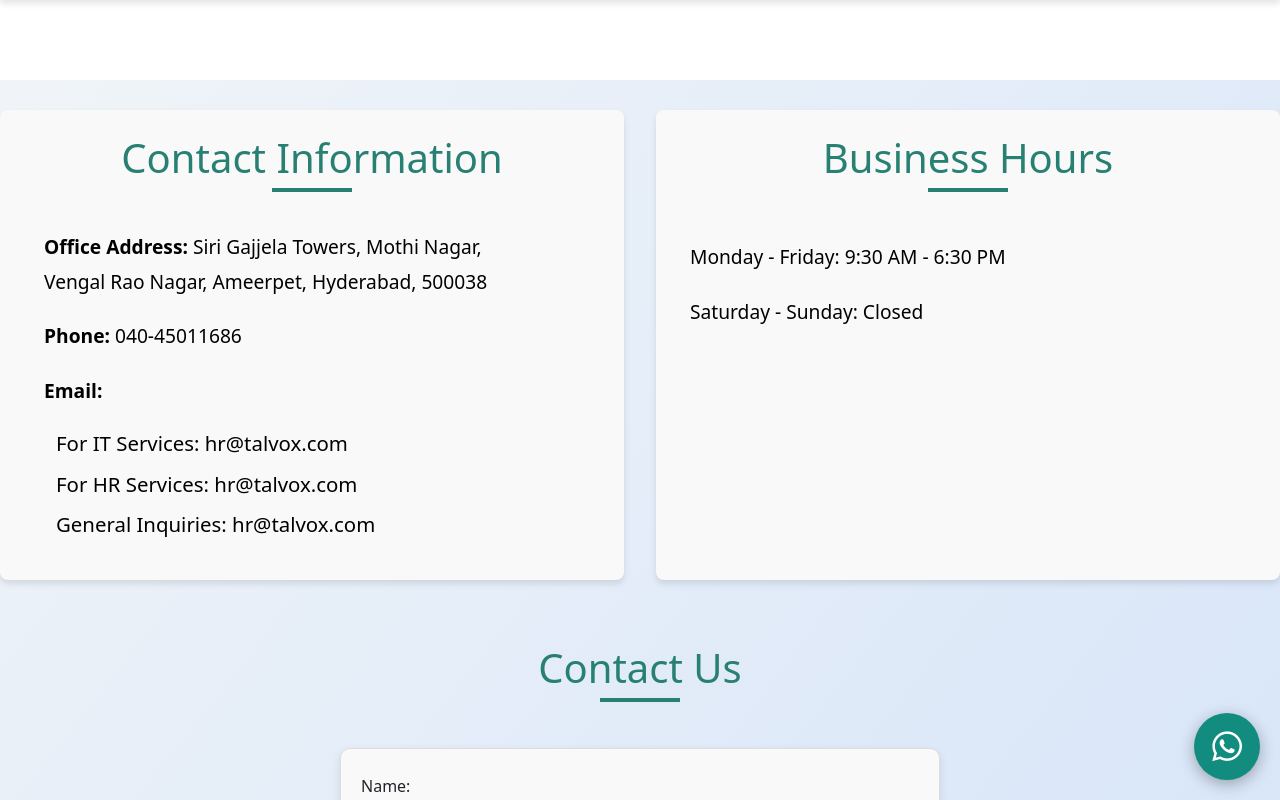
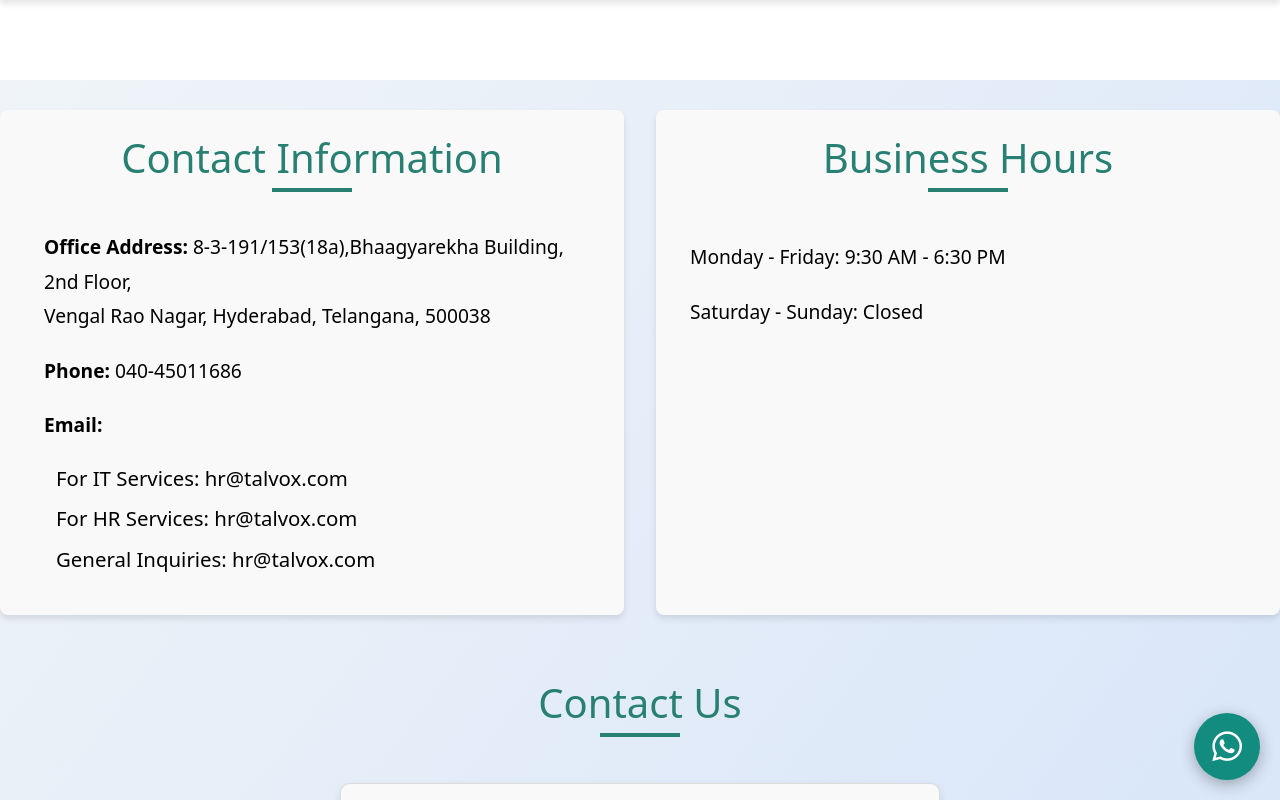
Before and after one commit to Adityapanda51/talvox-website, a React (Create React App) app: page /contact in a window 1280 px wide. Shown: the top 800 px of the page. Built offline with nearby package versions, Linux system fonts and the light colour scheme.

Commit message:
Address change in contact-us page,footer and googlemap address on footer

```diff
--- a/src/components/ContactUs/ContactUs.js
+++ b/src/components/ContactUs/ContactUs.js
@@ -67,9 +67,9 @@
               <h2>Contact Information</h2>
             </div>
             <p>
-              <strong>Office Address:</strong> Siri Gajjela Towers, Mothi Nagar,
+              <strong>Office Address:</strong> 8-3-191/153(18a),Bhaagyarekha Building, 2nd Floor,
               <br />
-              Vengal Rao Nagar, Ameerpet, Hyderabad, 500038
+              Vengal Rao Nagar, Hyderabad, Telangana, 500038
             </p>
             <p>
               <strong>Phone:</strong> 040-45011686
--- a/src/components/Footer/Footer.js
+++ b/src/components/Footer/Footer.js
@@ -49,8 +49,8 @@
         <div className="footer-section contact-us">
           <h3>Contact Us</h3>
           <p>
-            <strong>Office Address:</strong> Siri Gajjela Towers, Mothi Nagar,
-            <br></br>Vengal Rao Nagar,<br></br>Ameerpet,<br></br>Hyderabad,
+            <strong>Office Address:</strong><br></br> 8-3-191/153(18a),<br></br> Bhaagyarekha Building, 2nd Floor,
+            <br></br>Vengal Rao Nagar,<br></br>Hyderabad, Telangana,
             500038
           </p>
           <p>
@@ -119,7 +119,10 @@
           <h3>Our Location</h3>
           <iframe
             title="Google Map"
-            src="https://www.google.com/maps/embed?pb=!1m18!1m12!1m3!1d3806.3781214910005!2d78.4375238755518!3d17.441607083454855!2m3!1f0!2f0!3f0!3m2!1i1024!2i768!4f13.1!3m3!1m2!1s0x3bcb90db46b8b51b%3A0x2cac1d94341055b!2sSiri%20Gajjela%20Towers%2C%20Mothi%20Nagar%2C%20Vengal%20Rao%20Nagar%2C%20Ameerpet%2C%20Hyderabad%2C%20Telangana%20500038!5e0!3m2!1sen!2sin!4v1726255163151!5m2!1sen!2sin"
+            // src="https://www.google.com/maps/embed?pb=!1m18!1m12!1m3!1d3806.3781214910005!2d78.4375238755518!3d17.441607083454855!2m3!1f0!2f0!3f0!3m2!1i1024!2i768!4f13.1!3m3!1m2!1s0x3bcb90db46b8b51b%3A0x2cac1d94341055b!2sSiri%20Gajjela%20Towers%2C%20Mothi%20Nagar%2C%20Vengal%20Rao%20Nagar%2C%20Ameerpet%2C%20Hyderabad%2C%20Telangana%20500038!5e0!3m2!1sen!2sin!4v1726255163151!5m2!1sen!2sin"
+
+
+           src="https://www.google.com/maps/embed?pb=!1m14!1m8!1m3!1d15225.542631932107!2d78.4402934!3d17.441246!3m2!1i1024!2i768!4f13.1!3m3!1m2!1s0x3bcb90db382f03fd%3A0xcfb3d608ca682910!2sCANARA%20BANK%20ATM!5e0!3m2!1sen!2sin!4v1730730795125!5m2!1sen!2sin"
             width="100%"
             height="150"
             style={{ border: 0 }}
```
Also changed, not shown: 1 other file (tests, documents, lock files or other folders).
